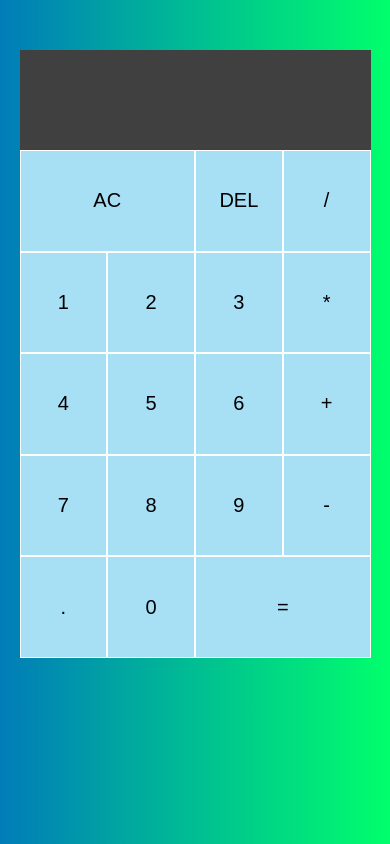
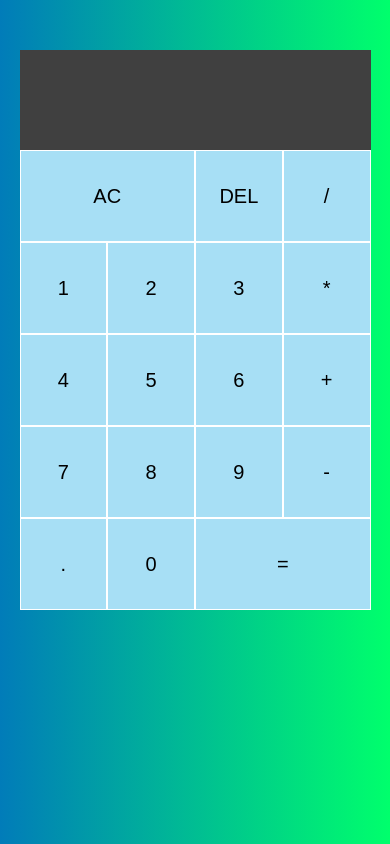
Before and after one commit to MahmoudGamalDev/Calculator, a plain HTML site: page index.html in a window 390 px wide. Drawn offline with Linux system fonts and the light colour scheme.

Commit message:
Update style.css

```diff
--- a/style.css
+++ b/style.css
@@ -20,7 +20,6 @@ body {
 @media (max-width:767px) {
   .calculator {
     width: 90%;
-    height: 38rem;
   }
 
 }
```
